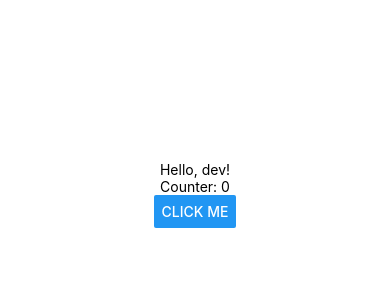
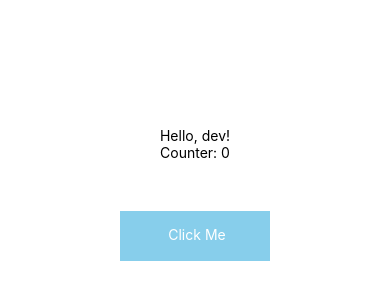
Before and after one commit to Matterhorn-Apps/ReactNativeApp, a React Native app: screen / in a window 390 px wide. Shown: the part 228-528 px from the top of the page. Built offline with nearby package versions, Linux system fonts and the light colour scheme.

Commit message:
In which we made a button

```diff
--- a/App.tsx
+++ b/App.tsx
@@ -1,6 +1,9 @@
-import React, { useState, useEffect } from 'react';
-import { StyleSheet, Text, View, Button } from 'react-native';
+import React, { useState } from 'react';
+import { Text, View, Button } from 'react-native';
 import MatterhornApiClient, { CounterResponse } from './api-client/MatterhornApiClient';
+import PocButton from './poc/components/PocButton';
+import Spacer from './poc/components/Spacer';
+import styles from './poc/styles';
 
 const apiBaseUrl = 'http://matterhornapiservice-env.eba-qjezc5kq.us-east-1.elasticbeanstalk.com';
 const apiClient: MatterhornApiClient = new MatterhornApiClient(apiBaseUrl);
@@ -15,19 +18,12 @@ export default function App() {
     <View style={styles.container}>
       <Text>{message}</Text>
       <Text>Counter: {count}</Text>
-      <Button onPress={() => retrieveCount(apiClient, setCount)} title="Click me"/>
+      <Spacer width={50} height={50} />
+      <PocButton title='Click Me' onPress={() => retrieveCount(apiClient, setCount)} />
     </View>
   );
 }
 
-const styles = StyleSheet.create({
-  container: {
-    flex: 1,
-    backgroundColor: '#fff',
-    alignItems: 'center',
-    justifyContent: 'center',
-  },
-});
 
 function retrieveCount(api: MatterhornApiClient, setCount: React.Dispatch<React.SetStateAction<number>>) {
   api.Counter().then((value: CounterResponse) => {
--- /dev/null
+++ b/poc/components/PocButton.tsx
@@ -0,0 +1,17 @@
+import React from 'react';
+import { Text, View, TouchableHighlight } from 'react-native';
+import styles from '../styles';
+
+
+export default function PocButton(props) {
+    return (
+        <View>
+            {/* TODO: invoke function passed in on state */}
+            <TouchableHighlight style={styles.button} onPress={props.onPress}>
+                <View>
+                    <Text style={styles.buttonText}> {props.title}</Text>
+                </View>
+            </TouchableHighlight>
+        </View>
+    );
+}
--- /dev/null
+++ b/poc/components/Spacer.tsx
@@ -0,0 +1,9 @@
+import React from 'react';
+import { View } from 'react-native';
+
+
+export default function Spacer(props) {
+    return (
+        <View style={{width: props.width ?? 0, height: props.height ?? 0}}/>
+    );
+}
--- /dev/null
+++ b/poc/styles.ts
@@ -0,0 +1,26 @@
+import { StyleSheet } from 'react-native';
+
+const styles = StyleSheet.create({
+    container: {
+        flex: 4,
+        backgroundColor: '#fff',
+        alignItems: 'center',
+        justifyContent: 'center',
+    },
+    button: {
+        width: 150,
+        height: 50,
+        backgroundColor: 'skyblue'
+    },
+    buttonText: {
+        textAlign: 'center',
+        color: 'white',
+        padding: 15
+    },
+    spacer: {
+        width: 50,
+        height: 50
+    }
+});
+
+export default styles;
```
